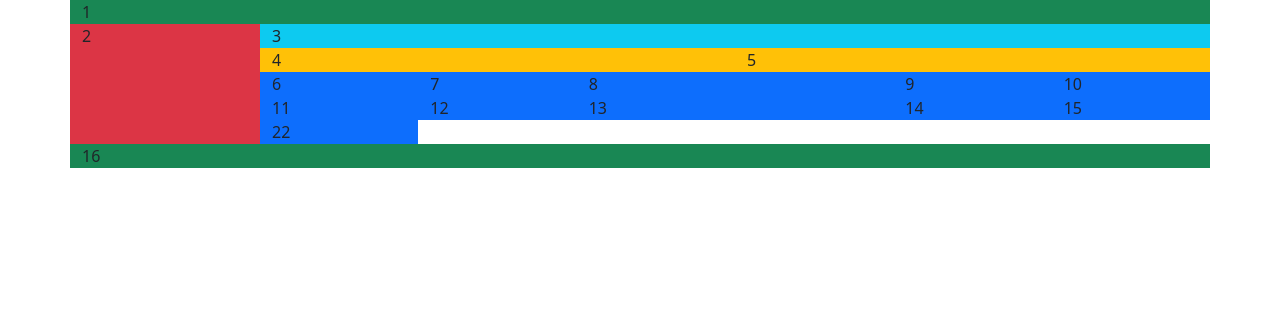
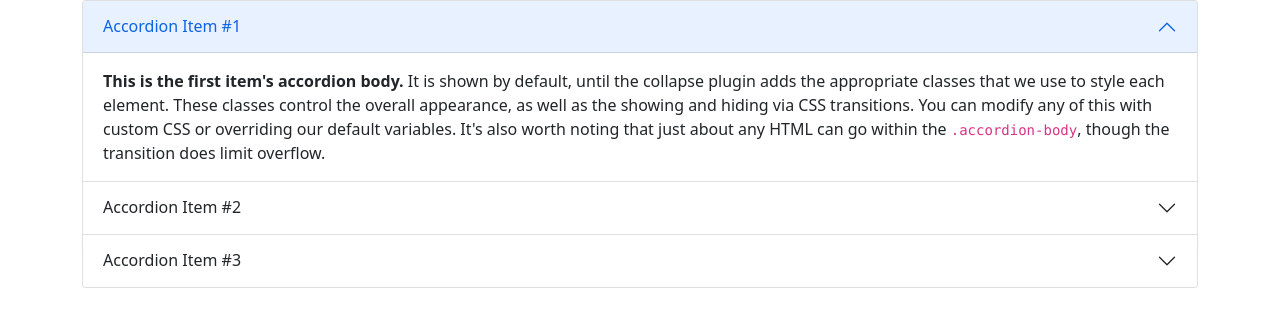
Before and after one commit to vicrasan/DAW2, a plain HTML site: page index.html in a window 1280 px wide. Drawn offline with nearby package versions, Linux system fonts and the light colour scheme.

Commit message:
accordion

```diff
--- a/index.html
+++ b/index.html
@@ -7,37 +7,50 @@
         <link href="https://cdn.jsdelivr.net/npm/bootstrap@5.0.2/dist/css/bootstrap.min.css" rel="stylesheet" integrity="sha384-EVSTQN3/azprG1Anm3QDgpJLIm9Nao0Yz1ztcQTwFspd3yD65VohhpuuCOmLASjC" crossorigin="anonymous">
         <script src="https://cdn.jsdelivr.net/npm/@popperjs/core@2.9.2/dist/umd/popper.min.js" integrity="sha384-IQsoLXl5PILFhosVNubq5LC7Qb9DXgDA9i+tQ8Zj3iwWAwPtgFTxbJ8NT4GN1R8p" crossorigin="anonymous"></script>
         <script src="https://cdn.jsdelivr.net/npm/bootstrap@5.0.2/dist/js/bootstrap.min.js" integrity="sha384-cVKIPhGWiC2Al4u+LWgxfKTRIcfu0JTxR+EQDz/bgldoEyl4H0zUF0QKbrJ0EcQF" crossorigin="anonymous"></script>
+        <link rel="stylesheet" href="https://cdn.jsdelivr.net/npm/bootstrap-icons@1.7.1/font/bootstrap-icons.css">
     </head>
     <body>
 <!--hola comentario-->
         <div class="container">
             <div class="row">
-                    <div class="col-12 bg-success">1</div>
-                </div>
-                <div class="row">
-                    <div class="col-md-2 col-sm-3 d-none d-sm-block bg-danger">2</div>
-                    <div class="col-lg-10 col-md-10 col-sm-9 col-xs-12">
-                        <div class="row">
-                            <div class="col-md-12 bg-info">3</div>
-                            <div class="col-md-6 col-sm-12 bg-warning">4</div>
-                            <div class="col-md-6 col-sm-12 bg-warning">5</div>
-                            <div class="col-md-2 col-sm-4 col-6 bg-primary">6</div>
-                            <div class="col-md-2 col-sm-4 col-6 bg-primary">7</div>
-                            <div class="col-md-4 col-sm-4 col-6 bg-primary">8</div>
-                            <div class="col-md-2 col-sm-4 col-6 bg-primary">9</div>
-                            <div class="col-md-2 col-sm-4 col-6 bg-primary">10</div>
-                            <div class="col-md-2 col-sm-4 col-6 bg-primary">11</div>
-                            <div class="col-md-2 col-sm-4 col-6 bg-primary">12</div>
-                            <div class="col-md-4 col-sm-4 col-6 bg-primary">13</div>
-                            <div class="col-md-2 col-sm-4 col-6 bg-primary">14</div>
-                            <div class="col-md-2 col-sm-4 col-6 bg-primary">15</div>
-                            <div class="col-md-2 col-sm-4 col-6 bg-primary">22</div>
+                <div class="accordion" id="accordionExample">
+                    <div class="accordion-item">
+                      <h2 class="accordion-header" id="headingOne">
+                        <button class="accordion-button" type="button" data-bs-toggle="collapse" data-bs-target="#collapseOne" aria-expanded="true" aria-controls="collapseOne">
+                          Accordion Item #1
+                        </button>
+                      </h2>
+                      <div id="collapseOne" class="accordion-collapse collapse show" aria-labelledby="headingOne" data-bs-parent="#accordionExample">
+                        <div class="accordion-body">
+                          <strong>This is the first item's accordion body.</strong> It is shown by default, until the collapse plugin adds the appropriate classes that we use to style each element. These classes control the overall appearance, as well as the showing and hiding via CSS transitions. You can modify any of this with custom CSS or overriding our default variables. It's also worth noting that just about any HTML can go within the <code>.accordion-body</code>, though the transition does limit overflow.
                         </div>
+                      </div>
                     </div>
-                </div>
-                <div class="row">
-                    <div class="col-12 bg-success">16</div>
-                </div>
+                    <div class="accordion-item">
+                      <h2 class="accordion-header" id="headingTwo">
+                        <button class="accordion-button collapsed" type="button" data-bs-toggle="collapse" data-bs-target="#collapseTwo" aria-expanded="false" aria-controls="collapseTwo">
+                          Accordion Item #2
+                        </button>
+                      </h2>
+                      <div id="collapseTwo" class="accordion-collapse collapse" aria-labelledby="headingTwo" data-bs-parent="#accordionExample">
+                        <div class="accordion-body">
+                          <strong>This is the second item's accordion body.</strong> It is hidden by default, until the collapse plugin adds the appropriate classes that we use to style each element. These classes control the overall appearance, as well as the showing and hiding via CSS transitions. You can modify any of this with custom CSS or overriding our default variables. It's also worth noting that just about any HTML can go within the <code>.accordion-body</code>, though the transition does limit overflow.
+                        </div>
+                      </div>
+                    </div>
+                    <div class="accordion-item">
+                      <h2 class="accordion-header" id="headingThree">
+                        <button class="accordion-button collapsed" type="button" data-bs-toggle="collapse" data-bs-target="#collapseThree" aria-expanded="false" aria-controls="collapseThree">
+                          Accordion Item #3
+                        </button>
+                      </h2>
+                      <div id="collapseThree" class="accordion-collapse collapse" aria-labelledby="headingThree" data-bs-parent="#accordionExample">
+                        <div class="accordion-body">
+                          <strong>This is the third item's accordion body.</strong> It is hidden by default, until the collapse plugin adds the appropriate classes that we use to style each element. These classes control the overall appearance, as well as the showing and hiding via CSS transitions. You can modify any of this with custom CSS or overriding our default variables. It's also worth noting that just about any HTML can go within the <code>.accordion-body</code>, though the transition does limit overflow.
+                        </div>
+                      </div>
+                    </div>
+                  </div>
             </div>
     </body>
 </html>
```
